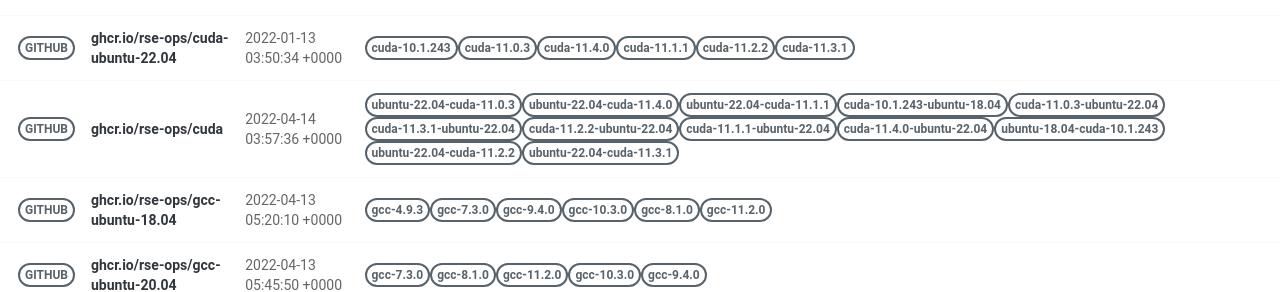
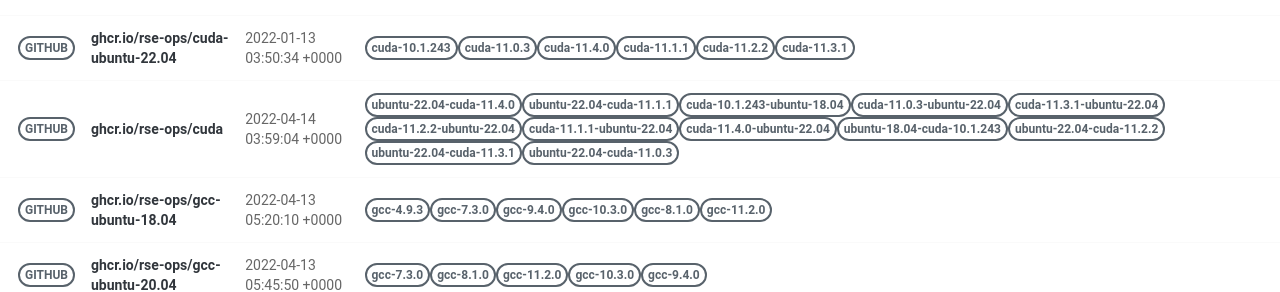
Before and after one commit to rse-ops/docker-images, a Jekyll site: the page built from pages/index.md, in a window 1280 px wide. Shown: the part 414-706 px from the top of the page. Built offline with Jekyll 4.4.1, drawn with Linux system fonts in a browser that asks for light colours; nearby versions of some CDN libraries; part of the change alters nothing that is shown.

Commit message:
Automated push to update library 2022-04-14

```diff
--- a/_library/ghcr.io-rse-ops-cuda.md
+++ b/_library/ghcr.io-rse-ops-cuda.md
@@ -1,14 +1,11 @@
 ---
 layout: container
 name: ghcr.io/rse-ops/cuda
-updated_at: 2022-04-14 03:57:36.322049
+updated_at: 2022-04-14 03:59:04.525614
 
 
 container_url: https://github.com/orgs/rse-ops/packages/container/package/cuda
 versions:
- - tag: ubuntu-22.04-cuda-11.0.3
-   dockerfile: https://github.com/rse-ops/docker-images/blob/main/ubuntu/cuda/Dockerfile
-   manifest: https://crane.ggcr.dev/manifest/ghcr.io/rse-ops/cuda:ubuntu-22.04-cuda-11.0.3
  - tag: ubuntu-22.04-cuda-11.4.0
    dockerfile: https://github.com/rse-ops/docker-images/blob/main/ubuntu/cuda/Dockerfile
    manifest: https://crane.ggcr.dev/manifest/ghcr.io/rse-ops/cuda:ubuntu-22.04-cuda-11.4.0
@@ -42,5 +39,8 @@ versions:
  - tag: ubuntu-22.04-cuda-11.3.1
    dockerfile: https://github.com/rse-ops/docker-images/blob/main/ubuntu/cuda/Dockerfile
    manifest: https://crane.ggcr.dev/manifest/ghcr.io/rse-ops/cuda:ubuntu-22.04-cuda-11.3.1
+ - tag: ubuntu-22.04-cuda-11.0.3
+   dockerfile: https://github.com/rse-ops/docker-images/blob/main/ubuntu/cuda/Dockerfile
+   manifest: https://crane.ggcr.dev/manifest/ghcr.io/rse-ops/cuda:ubuntu-22.04-cuda-11.0.3
 
 ---
```
